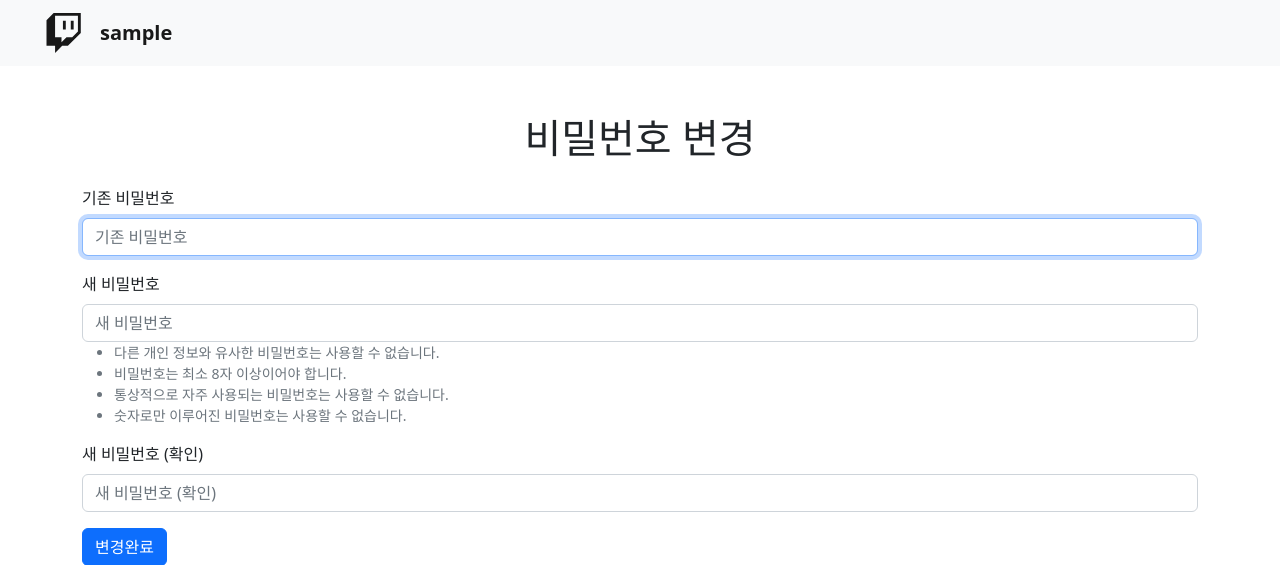
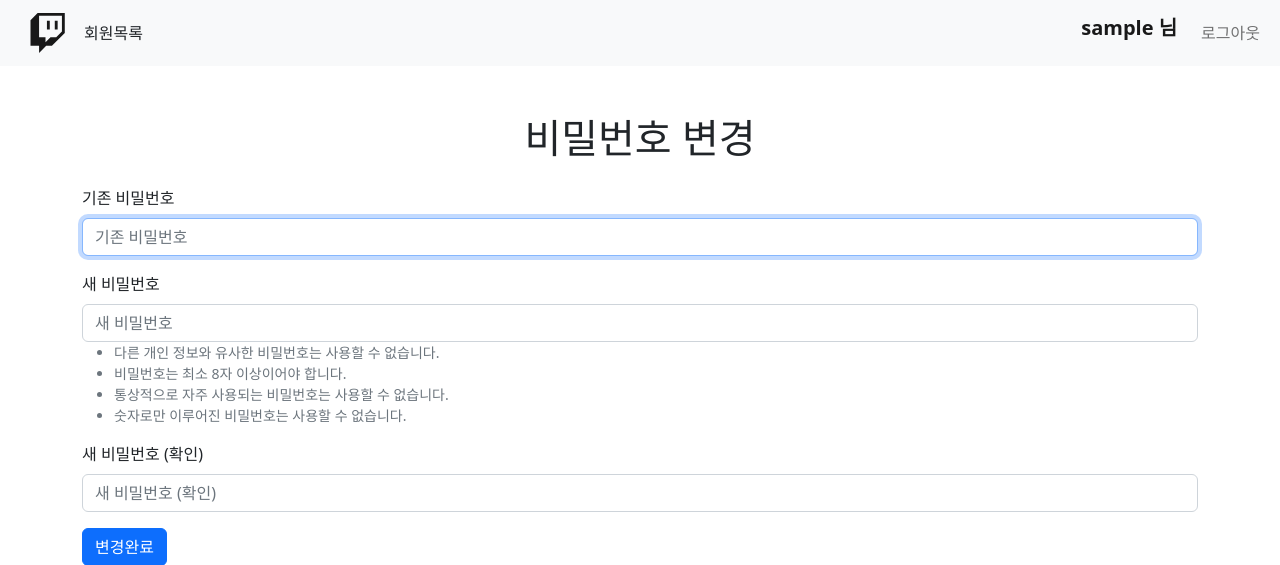
Before and after one commit to code-sum/2022-Toy-PJT, a Django app: page /accounts/password/ in a window 1280 px wide. Shown: the top 565 px of the page. Run offline with Django 3.2, Linux system fonts and the light colour scheme; the visitor is signed in with stand-in values (Sample User, id 1); parts of the project's set-up code (start-up, migrations or seed data) failed here and were passed over; some libraries are stand-ins or nearby versions.

Commit message:
Edit Navbar(base.html)

```diff
--- a/templates/base.html
+++ b/templates/base.html
@@ -12,21 +12,43 @@
 
   <body>
     <!-- Navbar -->
-    <nav class="navbar bg-light">
-      <div class="container ms-3 justify-content-start">
+    <nav class="navbar navbar-expand-lg bg-light">
+      <div class="container-fluid">
         <a class="navbar-brand fw-bold ms-3" href="{% url 'index' %}">
           <svg xmlns="http://www.w3.org/2000/svg" width="40" height="40" fill="currentColor" class="bi bi-twitch" viewbox="0 0 16 16">
             <path d="M3.857 0 1 2.857v10.286h3.429V16l2.857-2.857H9.57L14.714 8V0H3.857zm9.714 7.429-2.285 2.285H9l-2 2v-2H4.429V1.143h9.142v6.286z"/>
             <path d="M11.857 3.143h-1.143V6.57h1.143V3.143zm-3.143 0H7.571V6.57h1.143V3.143z"/>
           </svg>
         </a>
-        {% if user.is_authenticated %}
-          <a class="navbar-brand fw-bold" href="{% url 'accounts:detail' user.pk %}">
-            {{ request.user.username }}</a>
-        {% else %}
-          <a class="navbar-brand fw-bold" href="#">
-            익명1</a>
-        {% endif %}
+        <a class="nav-link" href="{% url 'accounts:index' %}">회원목록</a>
+        <button class="navbar-toggler" type="button" data-bs-toggle="collapse" data-bs-target="#navbarNav" aria-controls="navbarNav" aria-expanded="false" aria-label="Toggle navigation">
+          <span class="navbar-toggler-icon"></span>
+        </button>
+        <div class="collapse navbar-collapse justify-content-end" id="navbarNav">
+          <ul class="navbar-nav">
+            {% if user.is_authenticated %}
+              <li class="nav-item">
+                <a class="navbar-brand fw-bold" href="{% url 'accounts:detail' user.pk %}">
+                  {{ request.user.username }}
+                  님</a>
+              </li>
+              <li class="nav-item">
+                <a class="nav-link" href="{% url 'accounts:logout' %}">로그아웃</a>
+              </li>
+            {% else %}
+              <li class="nav-item">
+                <a class="navbar-brand fw-bold" href="#">
+                  익명1 님</a>
+              </li>
+              <li class="nav-item">
+                <a class="nav-link" href="{% url 'accounts:login' %}">로그인</a>
+              </li>
+              <li class="nav-item">
+                <a class="nav-link" href="{% url 'accounts:signup' %}">회원가입</a>
+              </li>
+            {% endif %}
+          </ul>
+        </div>
       </div>
     </nav>
     <div class="container">
```
